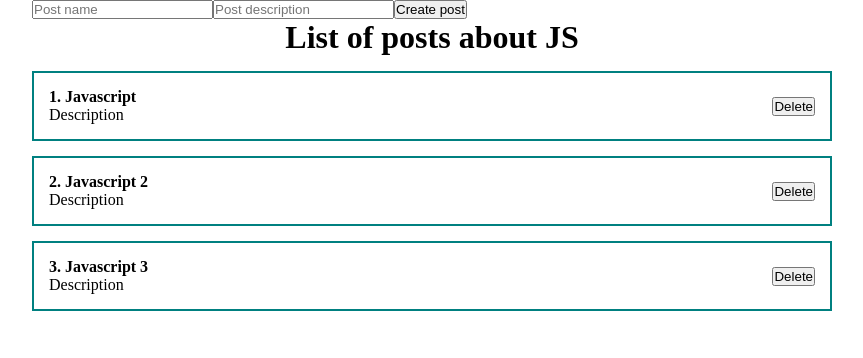
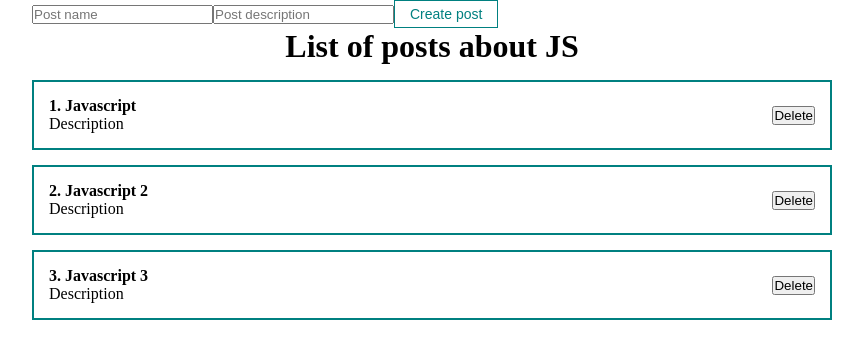
Before and after one commit to Dmytro27Ind/react-course, a React (Create React App) app: page / in a window 1280 px wide. Shown: the top 358 px of the page, without its empty margins (208-1071 px from the left). Built offline with nearby package versions, Linux system fonts and the light colour scheme.

Commit message:
new button use in App.js

```diff
--- a/src/App.js
+++ b/src/App.js
@@ -2,6 +2,7 @@ import React, { useState } from "react";
 // import ClassCounter from "./components/ClassCounter";
 // import Counter from "./components/Counter";
 import PostList from "./components/PostList";
+import MyButton from "./components/UI/button/MyButton";
 import './styles/App.css'
 
 function App() {
@@ -48,7 +49,8 @@ function App() {
       <form>
         <input type="text" placeholder="Post name"/>
         <input type="text" placeholder="Post description"/>
-        <button>Create post</button>
+        {/* <MyButton disabled>Create post</MyButton> */}
+        <MyButton>Create post</MyButton>
       </form>
       <PostList posts={posts} title="List of posts about JS"/>
     </div>
```
